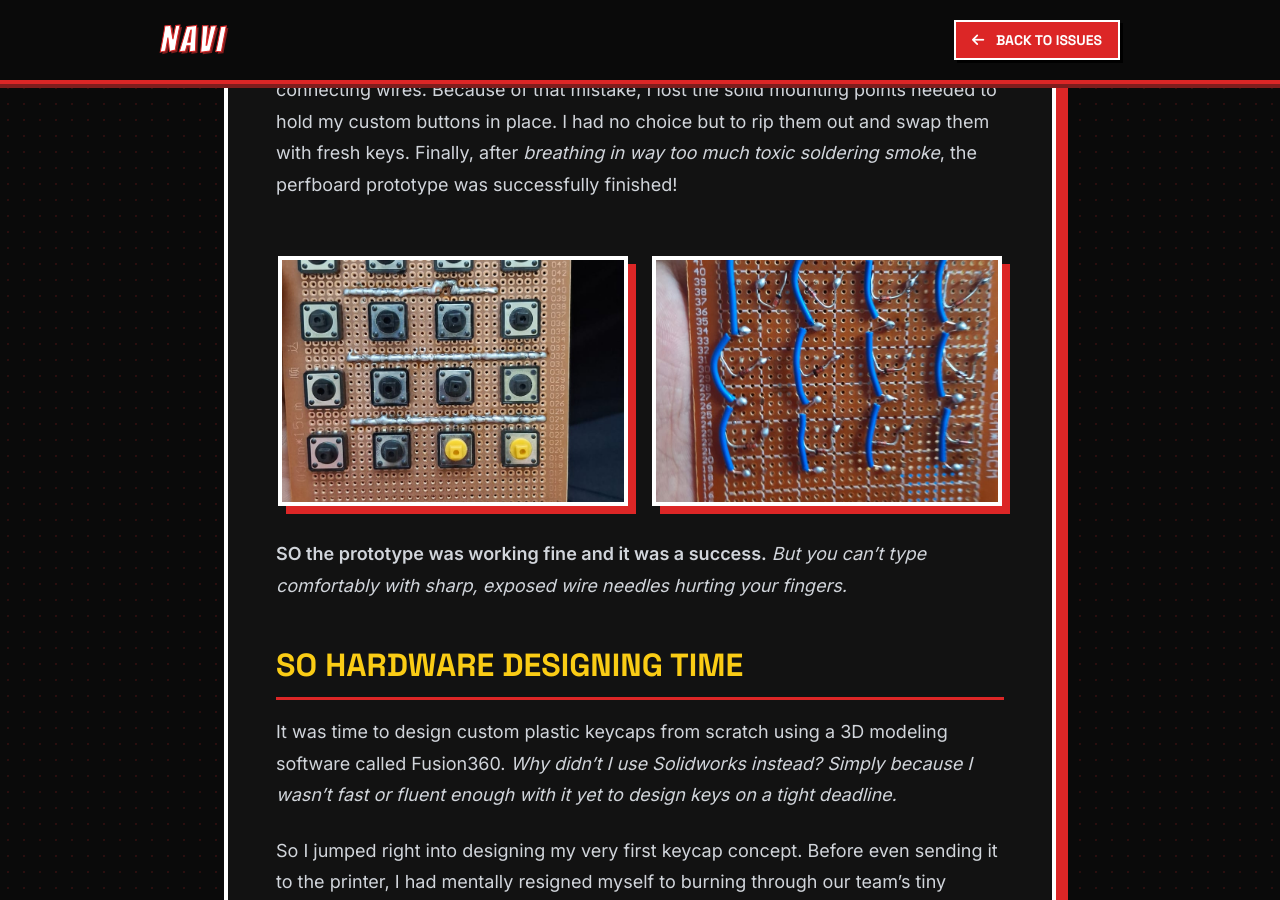
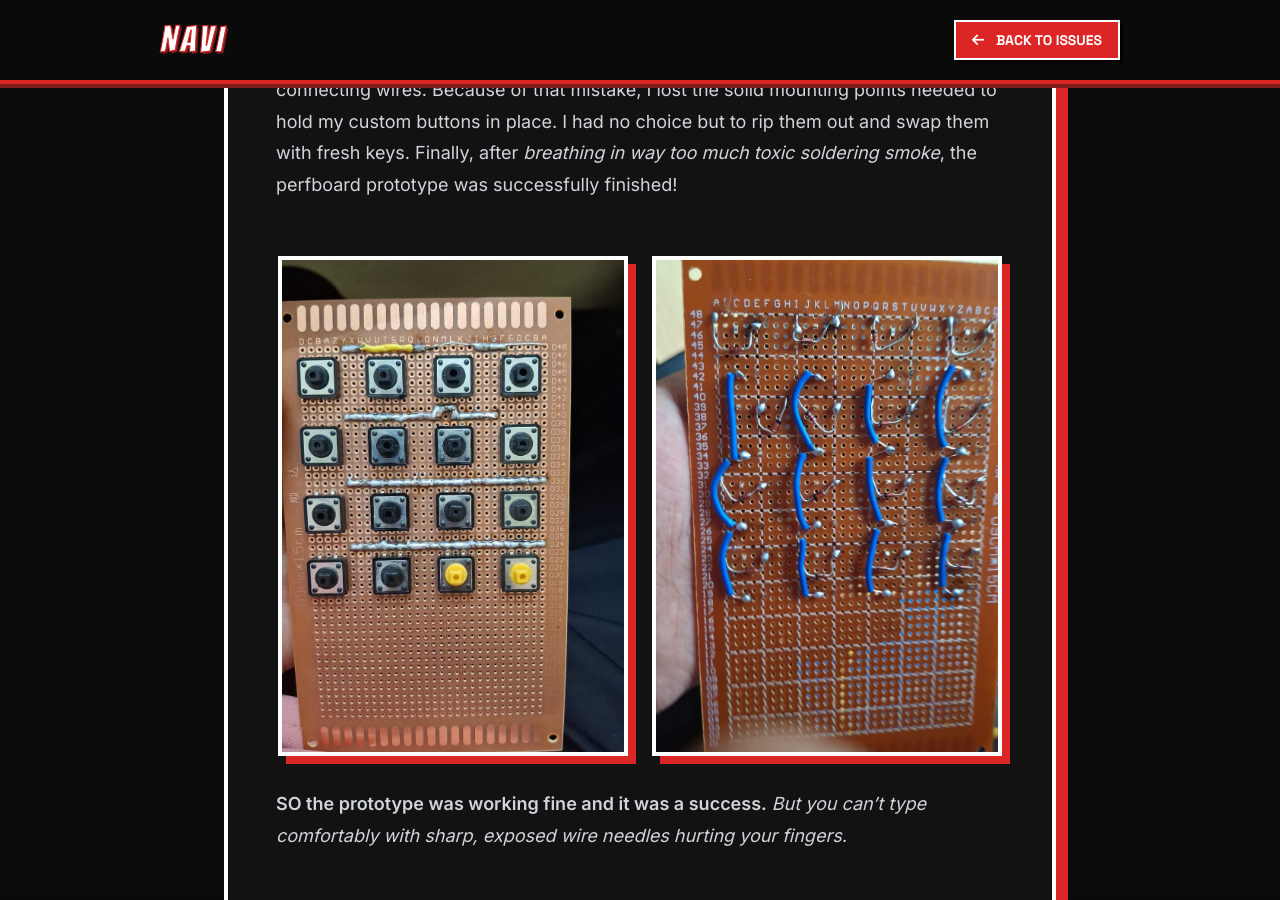
Before and after one commit to Pruthvik27/navi.github.io, a Jekyll site: the page built from _posts/2026-07-01-iot-telemetry-hub.md, in a window 1280 px wide and 900 px high, scrolled down 3635 px. Built offline with Jekyll 4.4.1, drawn with Linux system fonts in a browser that asks for light colours; nearby versions of some CDN libraries.

Commit message:
Update 2026-07-01-iot-telemetry-hub.md

```diff
--- a/_posts/2026-07-01-iot-telemetry-hub.md
+++ b/_posts/2026-07-01-iot-telemetry-hub.md
@@ -75,8 +75,8 @@ I had no choice but to rip them out and swap them with fresh keys. Finally, afte
 
 
 <div style="display: flex; gap: 20px; justify-content: center; align-items: center;">
-    <img src="/assets/images/Perfboard Prototype Front.jpg" alt="Perfboard with Keys" style="width: 48%; height: 250px; object-fit: cover;">
-    <img src="/assets/images/Perfboard with diodes.jpg" alt="Perfboard with diodes" style="width: 48%; height: 250px; object-fit: cover;">
+    <img src="/assets/images/Perfboard Prototype Front.jpg" alt="Perfboard with Keys" style="width: 48%; height: 500px; object-fit: cover;">
+    <img src="/assets/images/Perfboard with diodes.jpg" alt="Perfboard with diodes" style="width: 48%; height: 500px; object-fit: cover;">
 </div>
 
 **SO the prototype was working fine and it was a success.**
```
